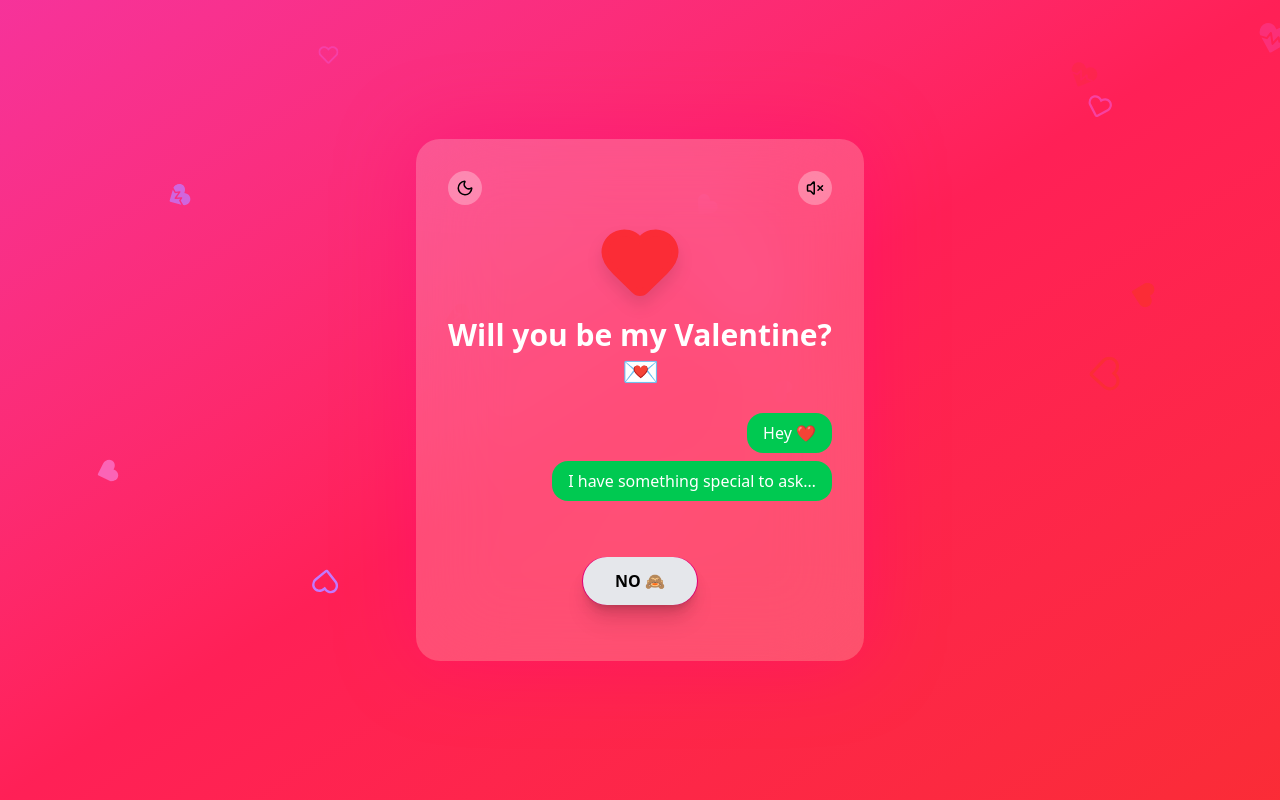
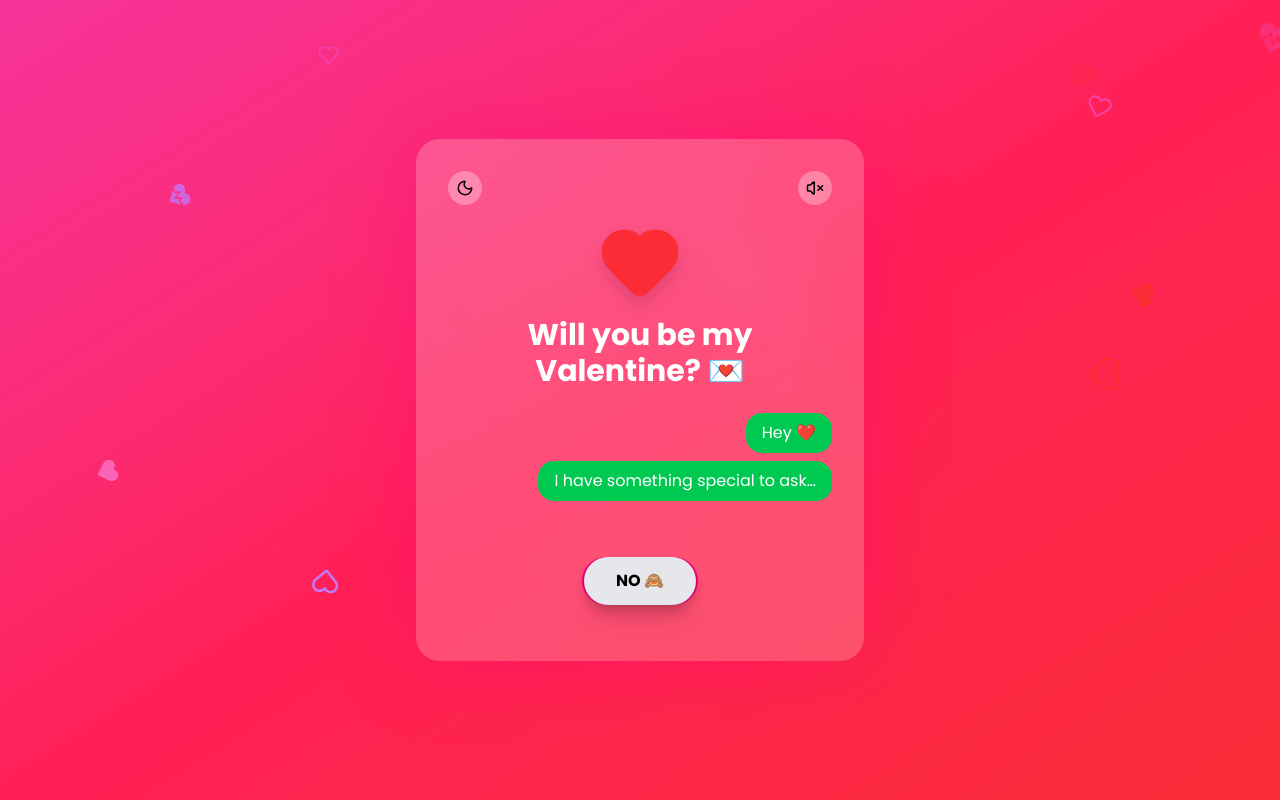
Before and after one commit to Ajay120503/Valentine, a React (Vite) app: page / in a window 1280 px wide. Built offline with nearby package versions, Linux system fonts and the light colour scheme.

Commit message:
first commit

```diff
--- a/index.html
+++ b/index.html
@@ -3,6 +3,7 @@
   <head>
     <meta charset="UTF-8" />
     <link rel="icon" type="image/svg+xml" href="/vite.svg" />
+    <link href="https://fonts.googleapis.com/css2?family=Poppins:wght@400;500;600;700&display=swap" rel="stylesheet">
     <meta name="viewport" content="width=device-width, initial-scale=1.0" />
     <title>valentines</title>
   </head>
--- a/src/index.css
+++ b/src/index.css
@@ -1,4 +1,8 @@
 @import "tailwindcss";
+
+body {
+  font-family: 'Poppins', sans-serif;
+}
 
 .screenshot-safe {
   background: white !important;
```
